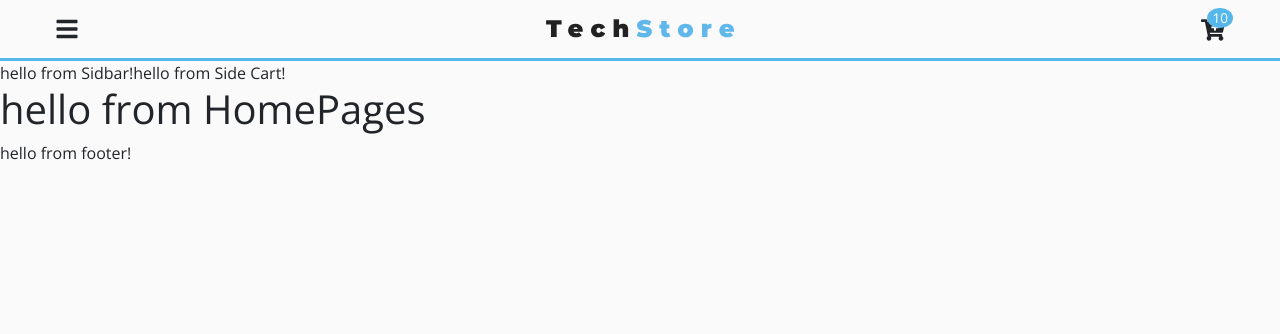
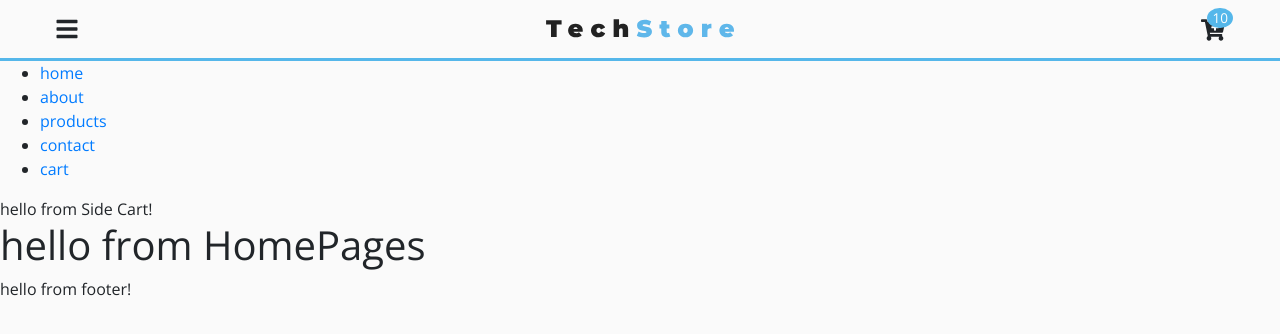
Before and after one commit to haveeru/react-tech-store, a React (Create React App) app: page / in a window 1280 px wide. Shown: the top 334 px of the page. Built offline with nearby package versions, Linux system fonts and the light colour scheme.

Commit message:
linkdata

```diff
--- a/src/components/Sidbar.js
+++ b/src/components/Sidbar.js
@@ -1,11 +1,33 @@
 import React from 'react';
+import styled from 'styled-components';
+import {Link} from 'react-router-dom';
+import {ProductConsumer} from '../context';
+
 
 const Sidbar = () => {
     return (
-        <>
-            hello from Sidbar!
-        </>
+        <ProductConsumer>
+            {value => {
+                const {links, sidebarOpen, handleSidebar} = value;
+
+                return <SideWrapper>
+                    <ul>
+                        {links.map(link => {
+                            return (
+                                <li key={link.id}>
+                                    <Link to={link.path} className='siebar-link'>{link.text}</Link>
+                                </li>
+                            )
+                        })}
+                    </ul>
+                </SideWrapper>
+            }}
+        </ProductConsumer>
     );
 };
 
 export default Sidbar;
+
+const SideWrapper = styled.nav`
+
+`;
--- a/src/context/context.js
+++ b/src/context/context.js
@@ -1,4 +1,5 @@
 import React, { Component } from 'react';
+import { linkData } from './linkData';
 
 const ProductContext = React.createContext();
 //Provider
@@ -8,7 +9,8 @@ class ProductProvider extends Component{
     state = {
         sidebarOpen: false,
         cartOpen: false,
-        cartItems: 10
+        cartItems: 10,
+        links: linkData
     }
 
     handleSidebar = () => {
--- /dev/null
+++ b/src/context/linkData.js
@@ -0,0 +1,27 @@
+export const linkData = [
+    {
+        id:1,
+        text:'home',
+        path:'/'
+    },
+    {
+        id:2,
+        text:'about',
+        path:'/about'
+    },
+    {
+        id:3,
+        text:'products',
+        path:'/products'
+    },
+    {
+        id:4,
+        text:'contact',
+        path:'/contact'
+    },
+    {
+        id:3,
+        text:'cart',
+        path:'/cart'
+    }
+]
```
